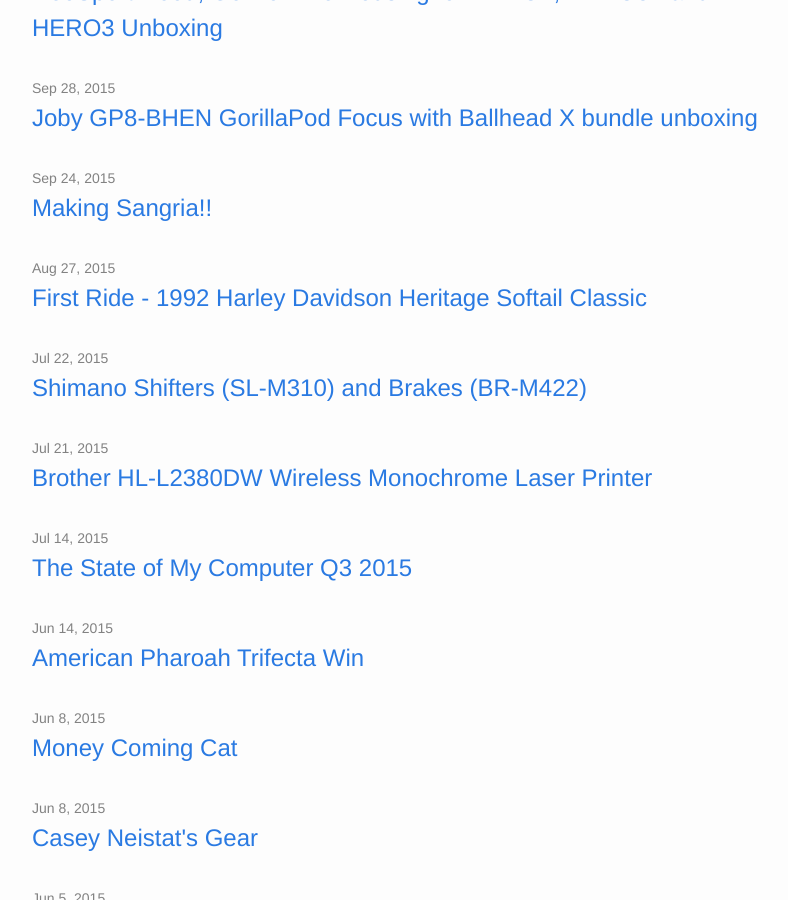
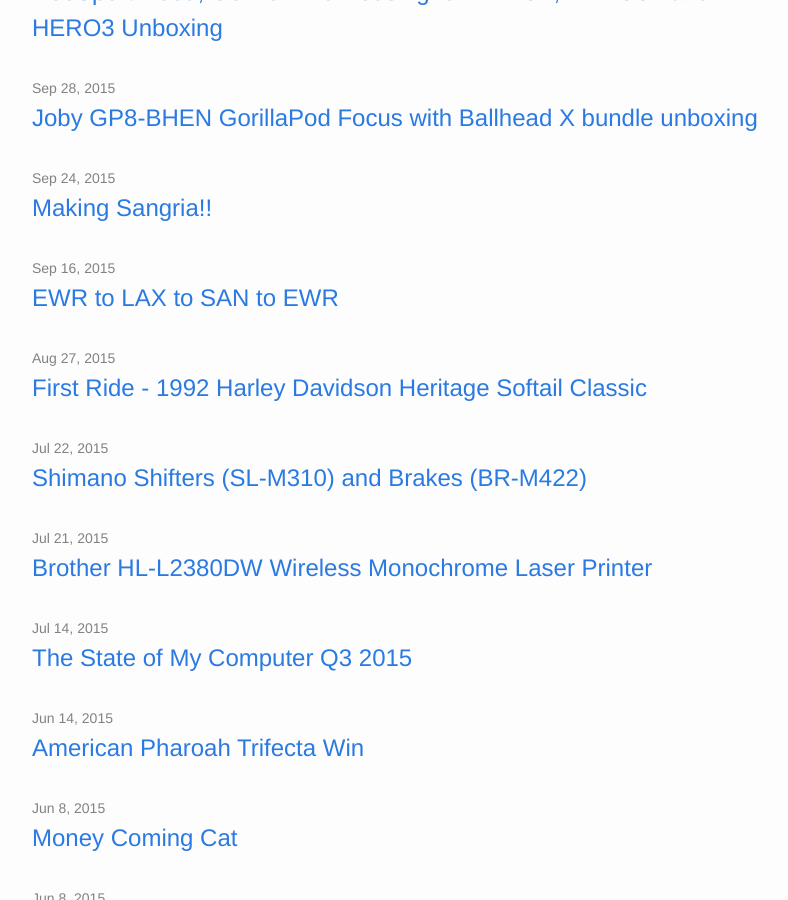
Before and after one commit to cdesch/cjdesch, a Jekyll site: the page built from index.html, in a window 1280 px wide and 900 px high, scrolled down 367 px. Shown: the whole window, without its empty margins (238-1026 px from the left). Built offline with Jekyll 4.4.1, drawn with Linux system fonts in a browser that asks for light colours; nearby versions of some CDN libraries.

Commit message:
Adding Post
Signed-off-by: Chris <cdesch@gmail.com>

```diff
--- /dev/null
+++ b/_posts/2015-09-16-EWR-to-LAX-to-SAN-to-EWR.markdown
@@ -0,0 +1,10 @@
+---
+layout: post
+title:  "EWR to LAX to SAN to EWR"
+date:   2015-09-16 12:21:23
+categories: videos
+---
+
+
+
+<iframe width="560" height="315" src="https://www.youtube.com/embed/Q_6B-dwRWI4" frameborder="0" allowfullscreen></iframe>
```
Also changed, not shown: about.md (+2 -0 lines).
